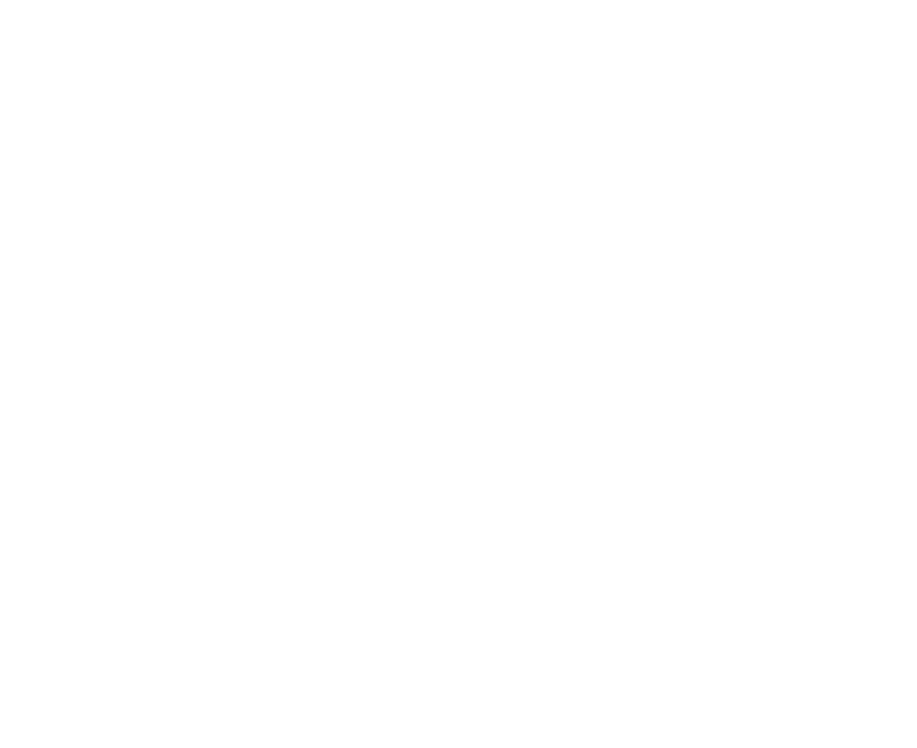
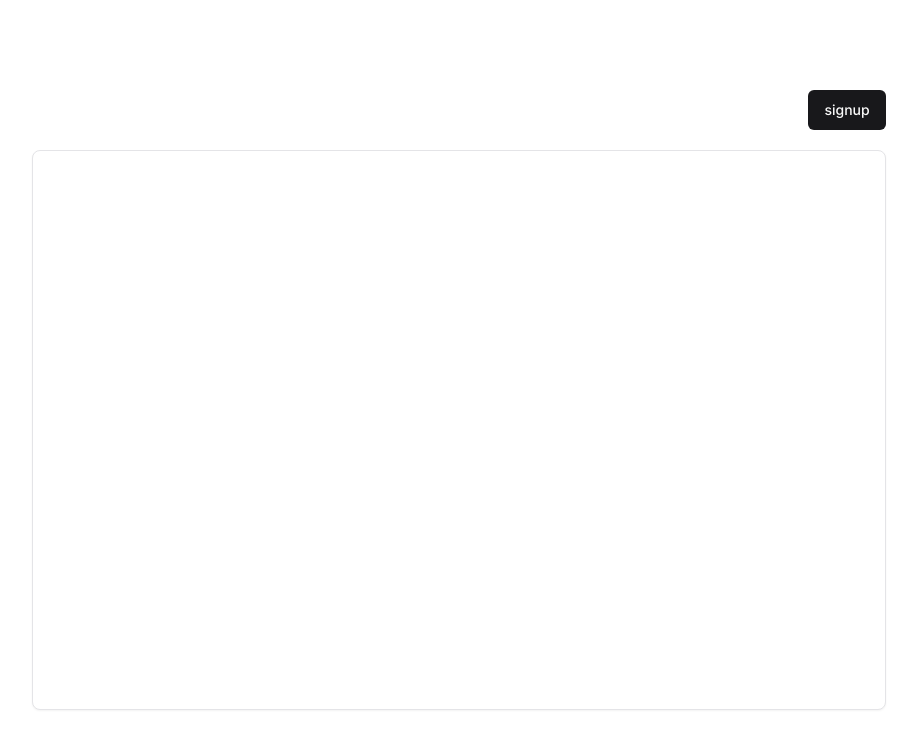
Before and after one commit to NEARworld/canirecord, a Next.js app: page / in a window 1280 px wide. Shown: the top 748 px of the page, without its empty margins (181-1098 px from the left). Built offline with nearby package versions, Linux system fonts and the light colour scheme.

Commit message:
feat: put Card and Button on main page

```diff
--- a/app/page.tsx
+++ b/app/page.tsx
@@ -1,3 +1,13 @@
+import { Button } from "@/components/ui/button";
+import { Card } from "@/components/ui/card";
+
 export default function Home() {
-  return <main></main>;
+  return (
+    <main className="min-h-[100vh] w-full grid place-items-center">
+      <section className="w-2/3 h-5/6 flex flex-col justify-center items-center gap-5">
+        <Button className="self-end">signup</Button>
+        <Card className="w-full h-[70vh]"></Card>
+      </section>
+    </main>
+  );
 }
```
